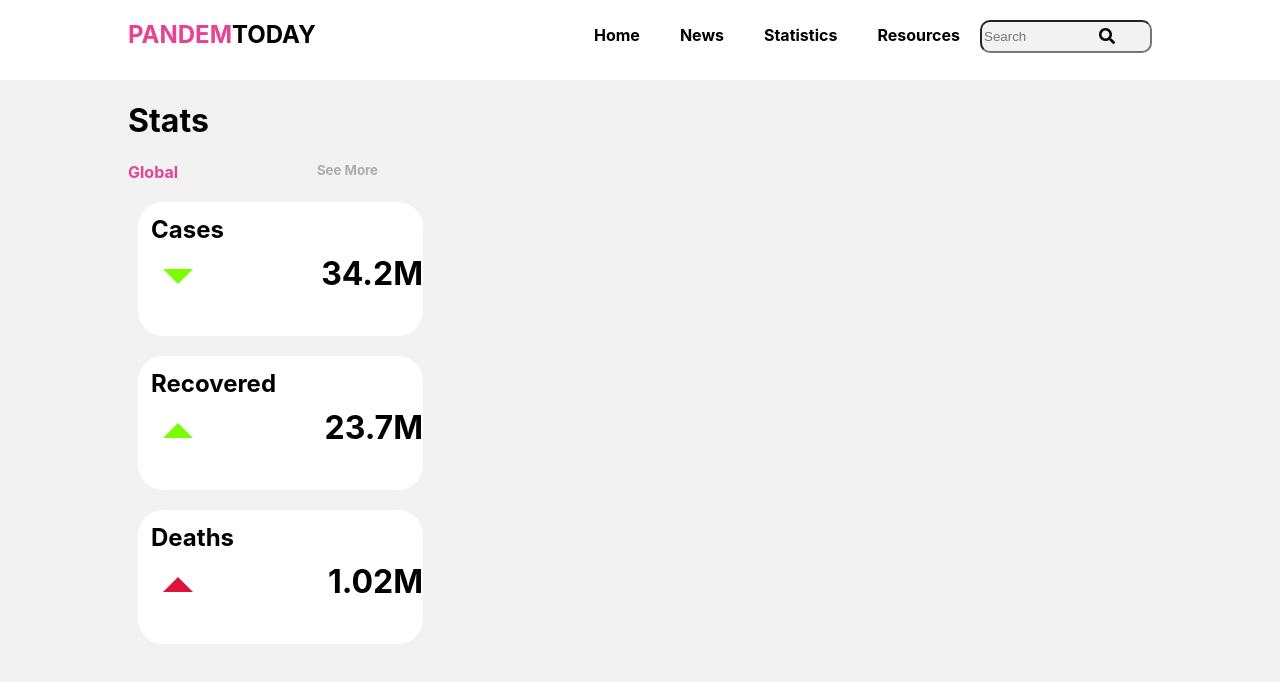
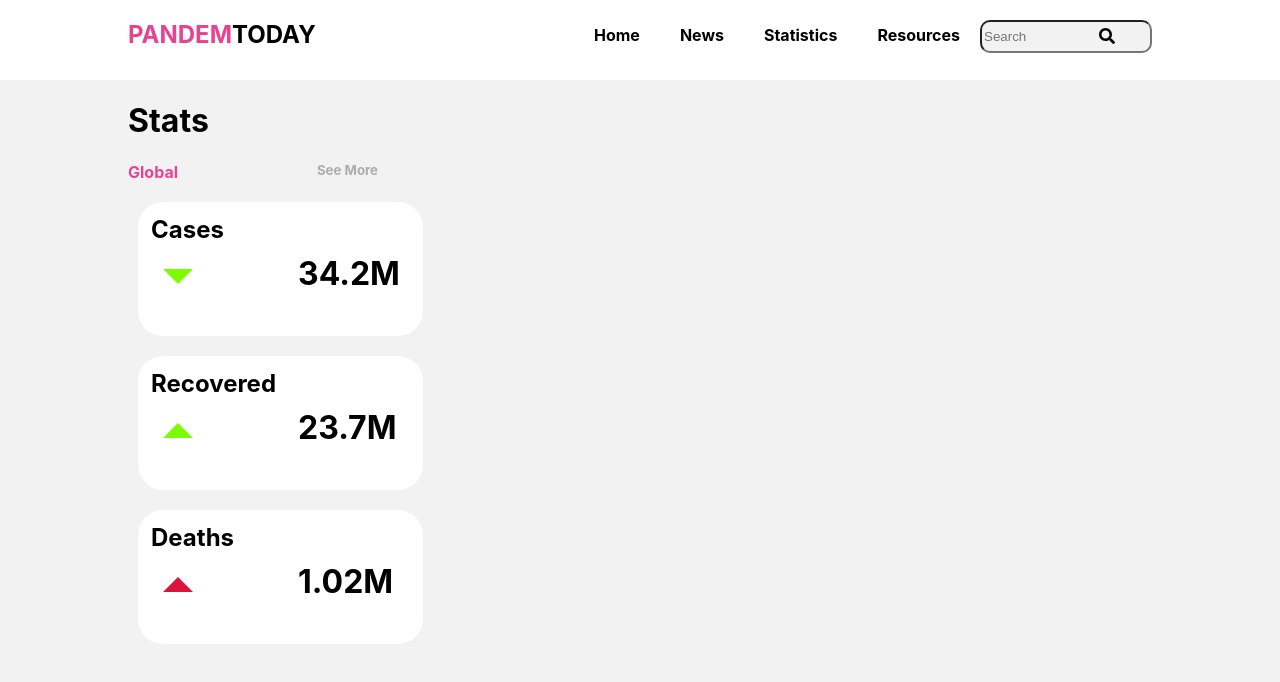
Before and after one commit to Jonathanferreras/PandemToday, a Next.js app: page / in a window 1280 px wide. Shown: the top 682 px of the page. Built offline with nearby package versions, Linux system fonts and the light colour scheme.

Commit message:
done: Moved Stats area into Stats component and then replace code in index.js with Stats comp tag, Adjust styling of case-numbers class to make #s line properly

```diff
--- /dev/null
+++ b/components/Stats.js
@@ -0,0 +1,44 @@
+import Link from 'next/link'
+import Head from 'next/head'
+import Card from './Card'
+
+
+
+export default function Stats(){
+  return(
+    <div className="stats">
+      <h1>
+        Stats
+      </h1>
+      <div className="filter">
+        <h4 className="stats-filter">Global</h4>
+        <h5 className="see-more">See More</h5>
+      </div>
+
+
+        <Card>
+          <h2 className="card-title">Cases</h2>
+          <div className="card-stats-area">
+            <div className="green-arrow-down"></div>
+            <h1 className="case-numbers">34.2M</h1>
+          </div>
+        </Card>
+
+        <Card>
+          <h2 className="card-title">Recovered</h2>
+          <div className="stats-area">
+            <div className="green-arrow-up"></div>
+            <h1 className="case-numbers">23.7M</h1>
+          </div>
+        </Card>
+
+        <Card>
+          <h2 className="card-title">Deaths</h2>
+          <div className="stats-area">
+            <div className= "red-arrow-up"></div>
+            <h1 className="case-numbers">1.02M</h1>
+          </div>
+        </Card>
+    </div>
+  )
+}
--- a/src/pages/index.js
+++ b/src/pages/index.js
@@ -2,9 +2,9 @@
 import Head from 'next/head'
 import Layout from '../../components/Layout'
 import Navbar from '../../components/Navbar'
+import Stats from '../../components/Stats'
 import { useEffect, useState } from 'react'
 import { getArticles } from '../services/news/client'
-import Card from '../../components/card'
 
 
 
@@ -31,40 +31,7 @@ export default function Home () {
       <main className="content">
 
 
-        <div className="stats">
-          <h1>
-            Stats
-          </h1>
-          <div className="filter">
-            <h4 className="stats-filter">Global</h4>
-            <h5 className="see-more">See More</h5>
-          </div>
-
-
-            <Card>
-              <h2 className="card-title">Cases</h2>
-              <div className="stats-area">
-                <div className="green-arrow-down"></div>
-                <h1 className="case-numbers">34.2M</h1>
-              </div>
-            </Card>
-
-            <Card>
-              <h2 className="card-title">Recovered</h2>
-              <div className="stats-area">
-                <div className="green-arrow-up"></div>
-                <h1 className="case-numbers">23.7M</h1>
-              </div>
-            </Card>
-
-            <Card>
-              <h2 className="card-title">Deaths</h2>
-              <div className="stats-area">
-                <div className= "red-arrow-up"></div>
-                <h1 className="case-numbers">1.02M</h1>
-              </div>
-            </Card>
-        </div>
+        <Stats />
 
 
       </main>
--- a/src/styles/globals.css
+++ b/src/styles/globals.css
@@ -93,8 +93,17 @@ a {
 }
 
 .card-stats-area{
-  display: flex;
+  /* display: flex; */
 }
+
+.case-numbers{
+  /* float: right;
+  position: relative; */
+  margin-top: -30px;
+  padding-left: 160px;
+}
+
+
 
 .stats{
   width: 300px;
@@ -147,11 +156,3 @@ a {
   margin-left: 25px;
   margin-top: 25px;
 }
-
-.case-numbers{
-  float: right;
-  position: relative;
-  margin-top: -30px;
-  padding-left: 120px;
-  padding-bottom: 10px;
-}
```
